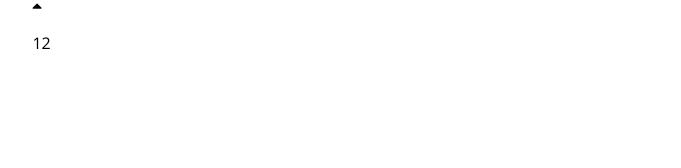
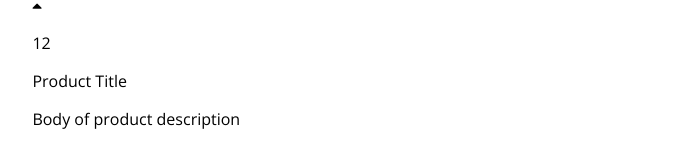
Before and after one commit to khwilo/voting-app, a React app: page / in a window 1280 px wide. Shown: the part 322-490 px from the top of the page, without its empty margins (102-783 px from the left). Built offline with nearby package versions, Linux system fonts and the light colour scheme.

Commit message:
Render the ProductDetails component

```diff
--- a/src/components/App.js
+++ b/src/components/App.js
@@ -2,6 +2,7 @@ import React from "react";
 
 import "../styles/App.css";
 
+import ProductDetails from "./ProductDetails";
 import ProductImage from "./ProductImage";
 import Votes from "./Votes";
 
@@ -14,6 +15,7 @@ const App = () => {
             <div className="main">
                 <ProductImage />
                 <Votes />
+                <ProductDetails />
             </div>
         </div>
     )
```
